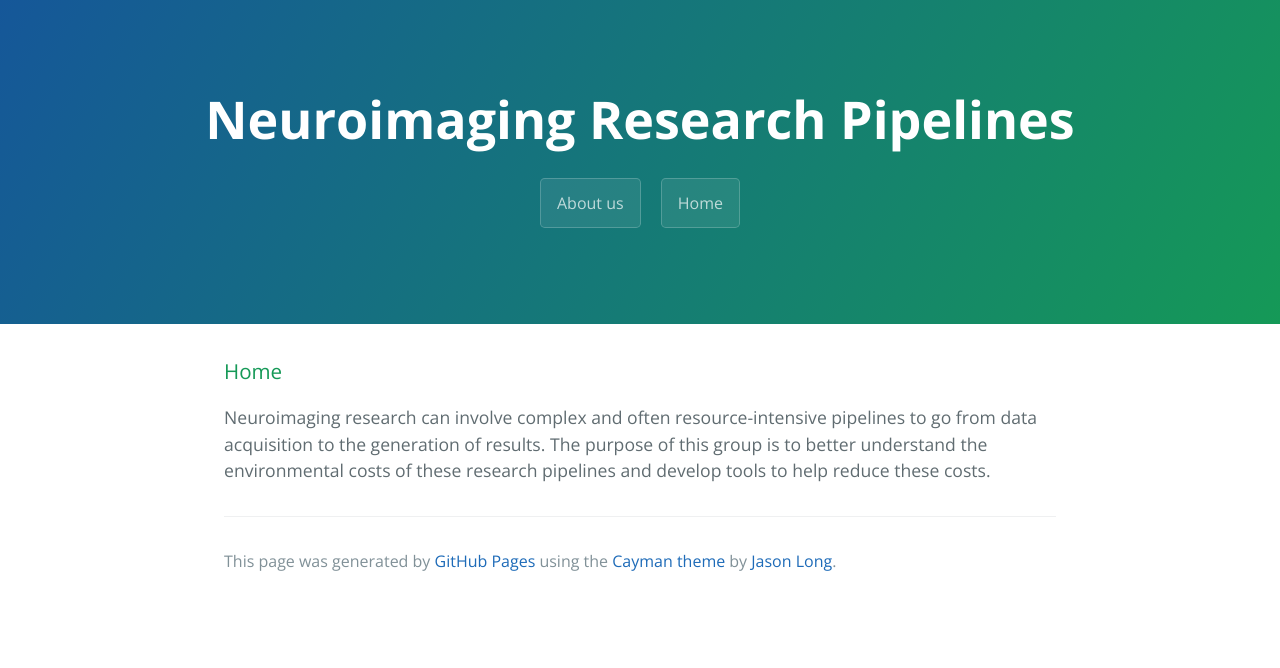
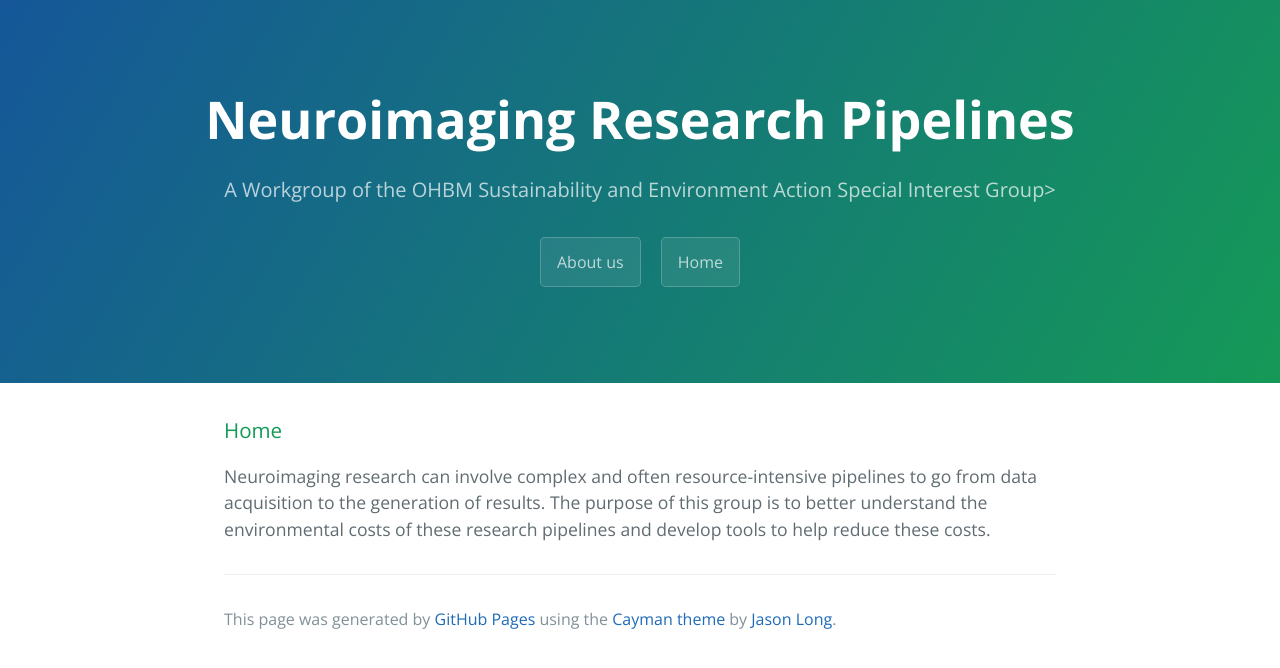
Before and after one commit to neuropipelines/neuropipelines.github.io, a Jekyll site: the page built from index.md, in a window 1280 px wide. Shown: the top 668 px of the page. Built offline with Jekyll 4.4.1, drawn with Linux system fonts in a browser that asks for light colours.

Commit message:
Add project tagline

```diff
--- a/_layouts/template.html
+++ b/_layouts/template.html
@@ -12,7 +12,7 @@
   <body>
     <section class="page-header">
       <h1 class="project-name">Neuroimaging Research Pipelines</h1>
-      <h2 class="A Workgroup of the OHBM Sustainability and Environment Action Special Interest Group"></h2>
+      <h2 class="project-tagline">A Workgroup of the OHBM Sustainability and Environment Action Special Interest Group></h2>
       {% for page in site.pages %}
         <a href= {{ page.filename }} class="btn">{{ page.title }}</a>
       {% endfor %}
```
